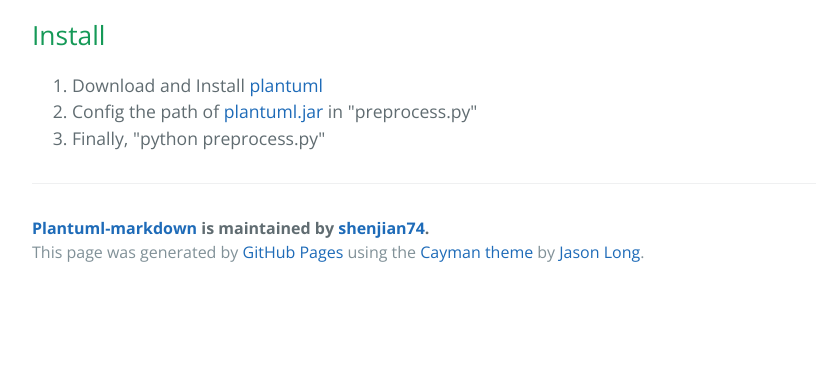
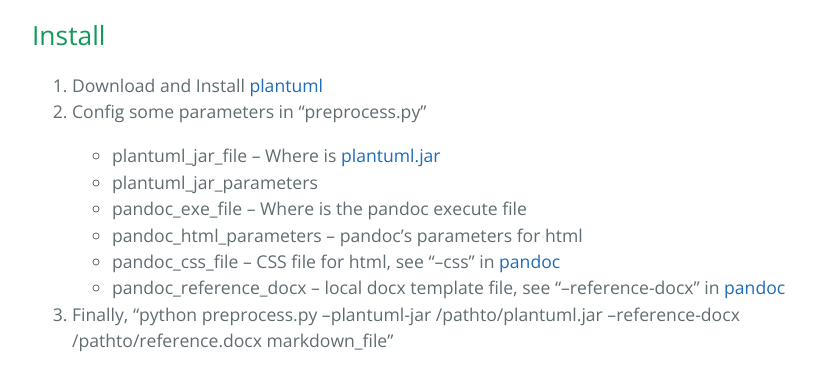
Before and after one commit to shenjian74/plantuml-markdown, a plain HTML site: page index.html in a window 1280 px wide. Shown: the part 1643-2034 px from the top of the page, without its empty margins (192-1008 px from the left). Before the commit the page ends 1939 px from the top, so only its background shows below. Drawn offline with nearby package versions, Linux system fonts and the light colour scheme.

Commit message:
Modified   .gitignore Modified   index.html
Signed-off-by: Shen Jian <shenjian74@gmail.com>

````diff
--- a/index.html
+++ b/index.html
@@ -19,18 +19,11 @@
     </section>
 
     <section class="main-content">
-      <h1>
-<a id="plantuml-markdown" class="anchor" href="#plantuml-markdown" aria-hidden="true"><span class="octicon octicon-link"></span></a>plantuml-markdown</h1>
-
-<p>parse plantuml tags in markdown (<strong>NOT yet complete!</strong>)</p>
-
+<h1 id="plantuml-markdown">plantuml-markdown</h1>
+<p>Parse plantuml tags in markdown file, convert markdown to html/docx</p>
 <p>tags: plantuml markdown</p>
-
-<h2>
-<a id="example" class="anchor" href="#example" aria-hidden="true"><span class="octicon octicon-link"></span></a>Example</h2>
-
+<h2 id="example">Example</h2>
 <p>Markdown</p>
-
 <pre><code>### Title3
 #### Title4
 
@@ -46,41 +39,29 @@
 Alice -&gt; Bob: Another authentication Request
 Alice &lt;-- Bob: another authentication Response
 @enduml
-```
-</code></pre>
+```</code></pre>
+<p>Show as:</p>
+<h3 id="title3">Title3</h3>
+<h4 id="title4">Title4</h4>
+<p>line1</p>
+<p>line2</p>
+<div class="figure">
+<img src="http://www.plantuml.com:80/plantuml/png/Syp9J4vLqBLJSCfFib9mB2t9ICqhoKnEBCdCprC8IYqiJIqkuGBAAUW2rJY256DHLLoGdrUSoiNbY6fONZvGNP528dP38OfjT7KXgXDngOOO3W00" />
 
-<p>Show as:</p>
-
-<h3>
-<a id="title3" class="anchor" href="#title3" aria-hidden="true"><span class="octicon octicon-link"></span></a>Title3</h3>
-
-<h4>
-<a id="title4" class="anchor" href="#title4" aria-hidden="true"><span class="octicon octicon-link"></span></a>Title4</h4>
-
-<p>line1</p>
-
-<p>line2</p>
-
-<p><img src="http://www.plantuml.com:80/plantuml/png/Syp9J4vLqBLJSCfFib9mB2t9ICqhoKnEBCdCprC8IYqiJIqkuGBAAUW2rJY256DHLLoGdrUSoiNbY6fONZvGNP528dP38OfjT7KXgXDngOOO3W00" alt=""></p>
-
-<h2>
-<a id="install" class="anchor" href="#install" aria-hidden="true"><span class="octicon octicon-link"></span></a>Install</h2>
-
-<ol>
-<li>Download and Install <a href="http://www.plantuml.com/">plantuml</a>
-</li>
-<li>Config the path of <a href="http://sourceforge.net/projects/plantuml/files/plantuml.jar/download">plantuml.jar</a> in "preprocess.py"</li>
-<li>Finally, "python preprocess.py"</li>
+</div>
+<h2 id="install">Install</h2>
+<ol style="list-style-type: decimal">
+<li>Download and Install <a href="http://www.plantuml.com/">plantuml</a></li>
+<li><p>Config some parameters in “preprocess.py”</p>
+<ul>
+<li>plantuml_jar_file – Where is <a href="http://sourceforge.net/projects/plantuml/files/plantuml.jar/download">plantuml.jar</a></li>
+<li>plantuml_jar_parameters</li>
+<li>pandoc_exe_file – Where is the pandoc execute file</li>
+<li>pandoc_html_parameters – pandoc’s parameters for html</li>
+<li>pandoc_css_file – CSS file for html, see “–css” in <a href="http://pandoc.org/README.html">pandoc</a></li>
+<li>pandoc_reference_docx – local docx template file, see “–reference-docx” in <a href="http://pandoc.org/README.html">pandoc</a></li>
+</ul></li>
+<li><p>Finally, “python preprocess.py –plantuml-jar /pathto/plantuml.jar –reference-docx /pathto/reference.docx markdown_file”</p></li>
 </ol>
-
-      <footer class="site-footer">
-        <span class="site-footer-owner"><a href="https://github.com/shenjian74/plantuml-markdown">Plantuml-markdown</a> is maintained by <a href="https://github.com/shenjian74">shenjian74</a>.</span>
-
-        <span class="site-footer-credits">This page was generated by <a href="https://pages.github.com">GitHub Pages</a> using the <a href="https://github.com/jasonlong/cayman-theme">Cayman theme</a> by <a href="https://twitter.com/jasonlong">Jason Long</a>.</span>
-      </footer>
-
-    </section>
-
-
   </body>
 </html>
````
Also changed, not shown: 1 other file.
